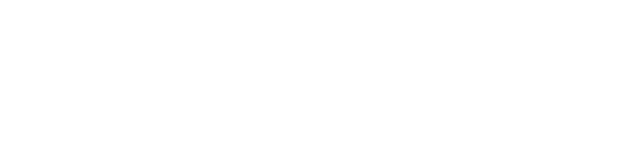
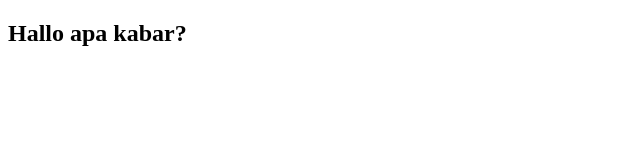
Before and after one commit to mlutfiazizan13/test-kolab-remote, a plain HTML site: page index.html in a window 1280 px wide. Shown: the whole page, without its empty margins (0-640 px from the left). Drawn offline with Linux system fonts and the light colour scheme.

Commit message:
Mengubah file index.html

```diff
--- a/index.html
+++ b/index.html
@@ -6,6 +6,6 @@
     <title>Halaman Index</title>
 </head>
 <body>
-
+    <h2>Hallo apa kabar?</h2>
 </body>
 </html>
```
